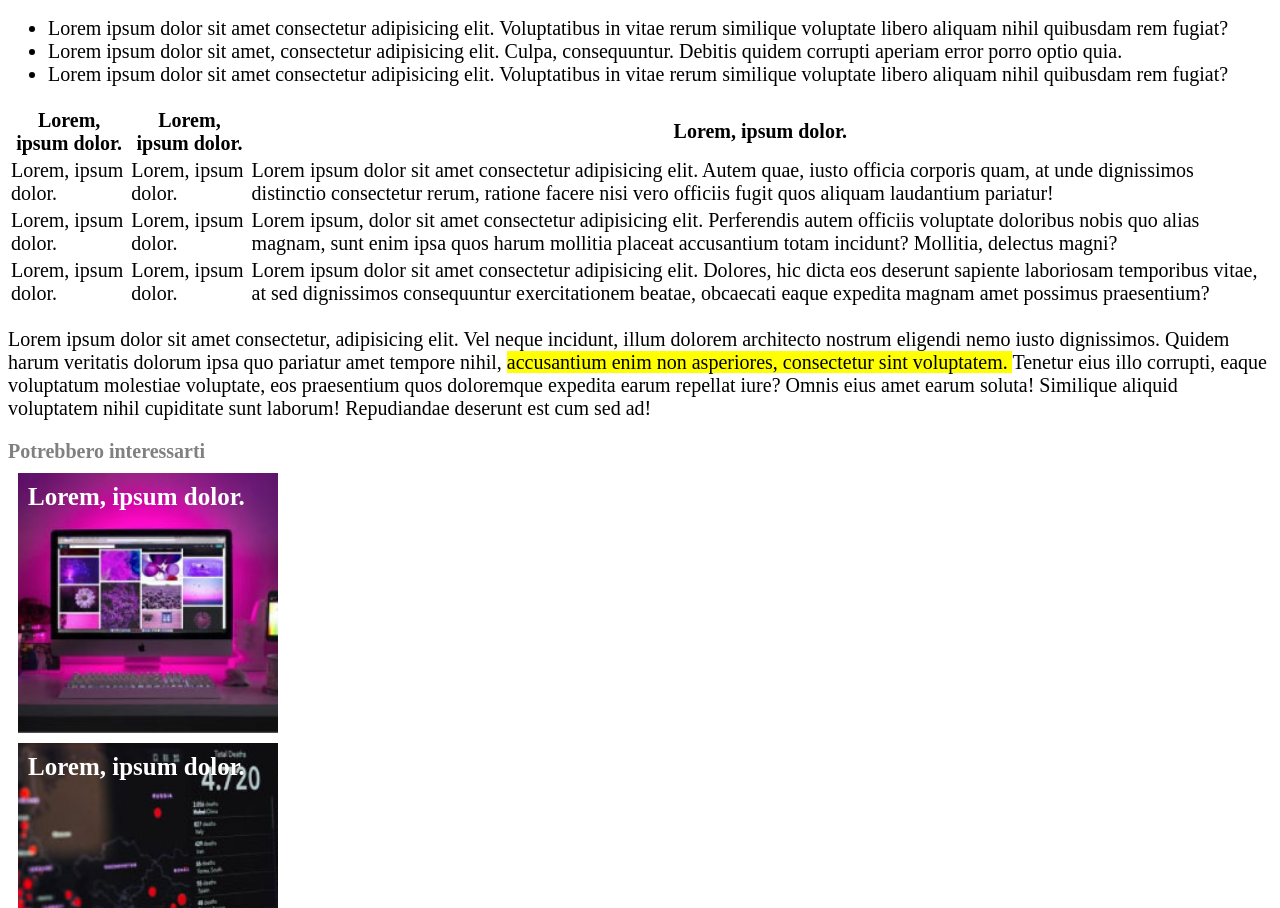
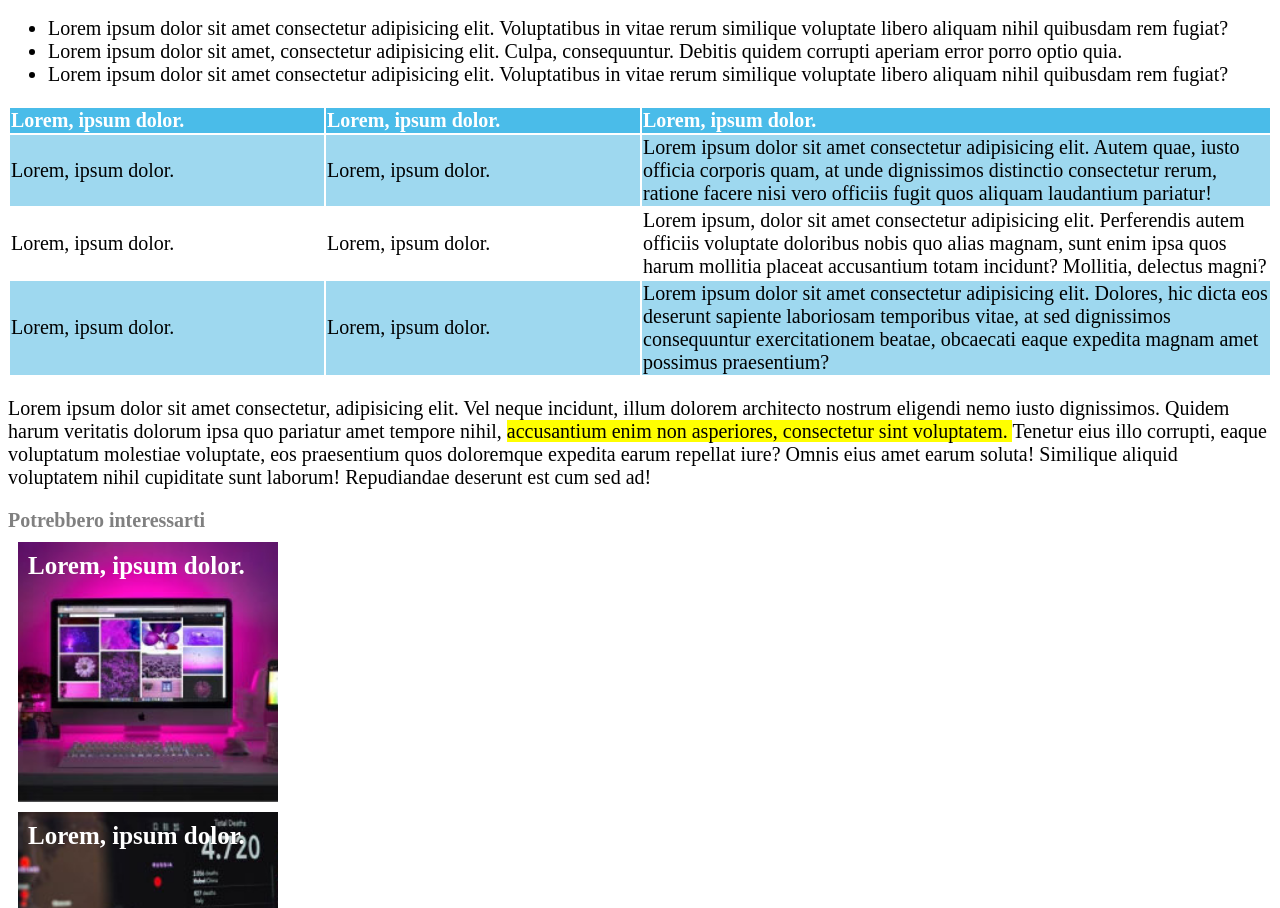
Before and after one commit to FrancescoBoco/html-css-booleaner, a plain HTML site: page index.html in a window 1280 px wide. Shown: the part 879-1787 px from the top of the page. Drawn offline with Linux system fonts and the light colour scheme.

Commit message:
fine progetto

```diff
--- a/css/style.css
+++ b/css/style.css
@@ -53,11 +53,32 @@
 }
 
 
+thead{
+    background-color: rgb(74, 188, 233);
+    color: white;
+}
+
+.tbody-color{
+    background-color: rgb(158, 216, 239);
+}
+
+.th{
+    text-align: left;
+}
+.td-25{
+    width: 25%;
+}
+
+.td-50{
+    width: 50%;
+}
+
 
 .highlight-text{
     background-color: yellow;
 }
 
+ /* fine main  */
 .img-footer{
     height: 30vh;
     width: 30vh;
@@ -65,8 +86,7 @@
     padding: 10px;
     color: white;
     font-size: 25px;
-    font
-
+    font;
 }
 
 .img1{
--- a/index.html
+++ b/index.html
@@ -7,6 +7,7 @@
         <meta name="viewport" content="width=device-width, initial-scale=1.0">
         <title>The Booleaner</title>
     </head>
+
 <body>
     <header>
         <!-- logo/Titolo/sottotitolo/immagini -->
@@ -71,58 +72,60 @@
         <!-- inizio table  -->
         <div class="lorem">
             <table>
-                    <thead>
+                <thead >
                     <tr>
-                            <th>
+                        <th class="th">
+                            Lorem, ipsum dolor.
+                        </th >
+                        <th class="th">
                             Lorem, ipsum dolor.
                         </th>
-                            <th>
-                                Lorem, ipsum dolor.
-                            </th>
-                            <th>
+                        <th class="th">
                             Lorem, ipsum dolor.
                         </th>
                     </tr>
                 </thead>
 
-                    <tbody>
-                        <tr>
-                            <td>
+
+
+                <tbody >
+                    <tr class="tbody-color">
+                        <td class="td-25">
                             Lorem, ipsum dolor.
                         </td>
-                            <td>
+                        <td class="td-25">
                             Lorem, ipsum dolor.
-                            </td>
-                            <td>
+                        </td class="td-25">
+                        <td class="td-50">
                             Lorem ipsum dolor sit amet consectetur adipisicing elit. Autem quae, iusto officia corporis quam, at unde dignissimos distinctio consectetur rerum, ratione facere nisi vero officiis fugit quos aliquam laudantium pariatur!
                         </td>
                     </tr>
                     <tr>
-                            <td>
+                        <td class="td-25">
+                            Lorem, ipsum dolor.
+                        </td >
+                        <td class="td-25">
                             Lorem, ipsum dolor.
                         </td>
-                            <td>
-                                Lorem, ipsum dolor.
-                            </td>
-                            <td>
+                        <td class="td-50">
                             Lorem ipsum, dolor sit amet consectetur adipisicing elit. Perferendis autem officiis voluptate doloribus nobis quo alias magnam, sunt enim ipsa quos harum mollitia placeat accusantium totam incidunt? Mollitia, delectus magni?
                         </td>
                     </tr>
-                        <tr>
-                            <td>
+                    <tr class="tbody-color">
+                        <td class="td-25">
                             Lorem, ipsum dolor.
                         </td>
-                            <td>
+                        <td class="td-25">
                             Lorem, ipsum dolor.
                         </td>
-                            <td>
+                        <td class="td-50">
                             Lorem ipsum dolor sit amet consectetur adipisicing elit. Dolores, hic dicta eos deserunt sapiente laboriosam temporibus vitae, at sed dignissimos consequuntur exercitationem beatae, obcaecati eaque expedita magnam amet possimus praesentium?
                         </td>
                     </tr>
                 </tbody>
             </table>
+
          </div>
-
             <!-- fine table  -->
 
         <div class="lorem">
@@ -131,11 +134,14 @@
             </p>
         </div>
     </main>
+    <!-- fine main -->
 
     <footer>
+        <!-- backgorund-image/stritta/backgorund-image/stritta  -->
         <div class="subtitle">
             Potrebbero interessarti
         </div>
+
         <div class="img-footer img1">
             <strong>Lorem, ipsum dolor.</strong>
         </div>
@@ -143,8 +149,6 @@
         <div class="img-footer img2">
             <strong>Lorem, ipsum dolor. </strong>
         </div>
-        <!-- backgorund-image/stritta/backgorund-image/stritta  -->
-
     </footer>
 </body>
 </html>
```
Lines whose indentation alone changed are shown as unchanged.
